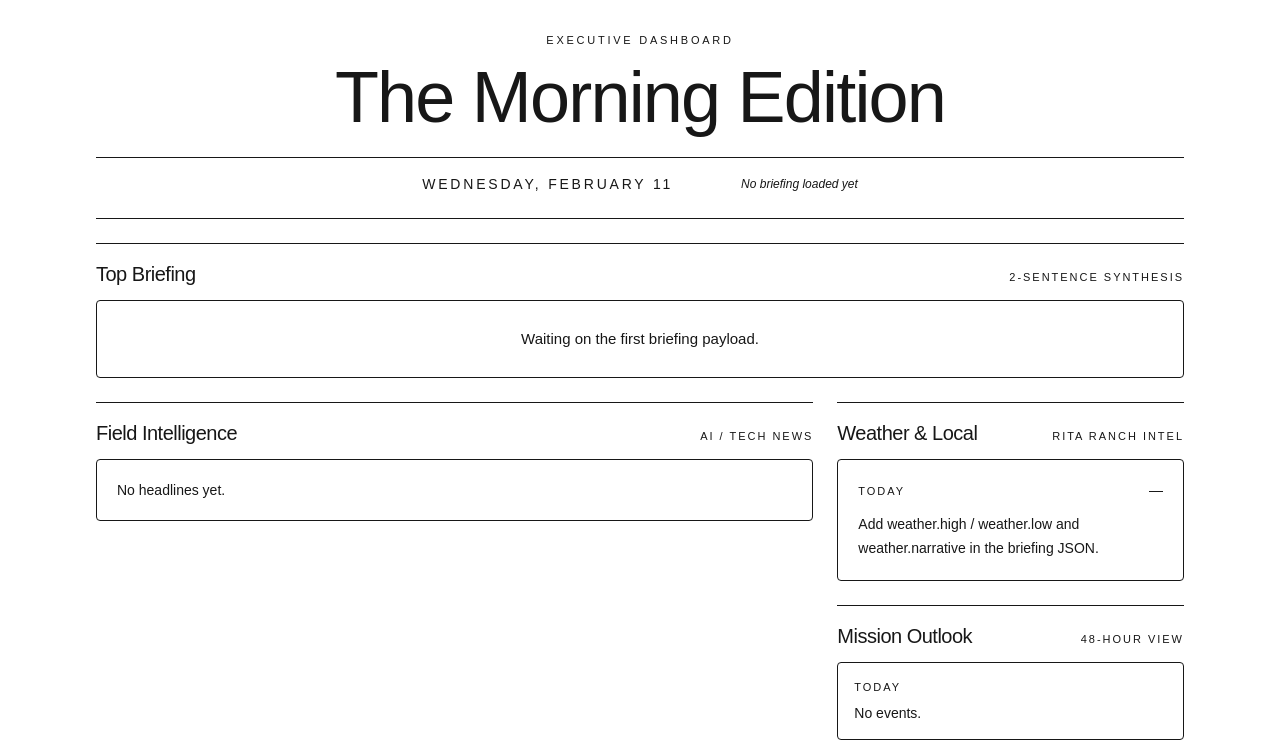
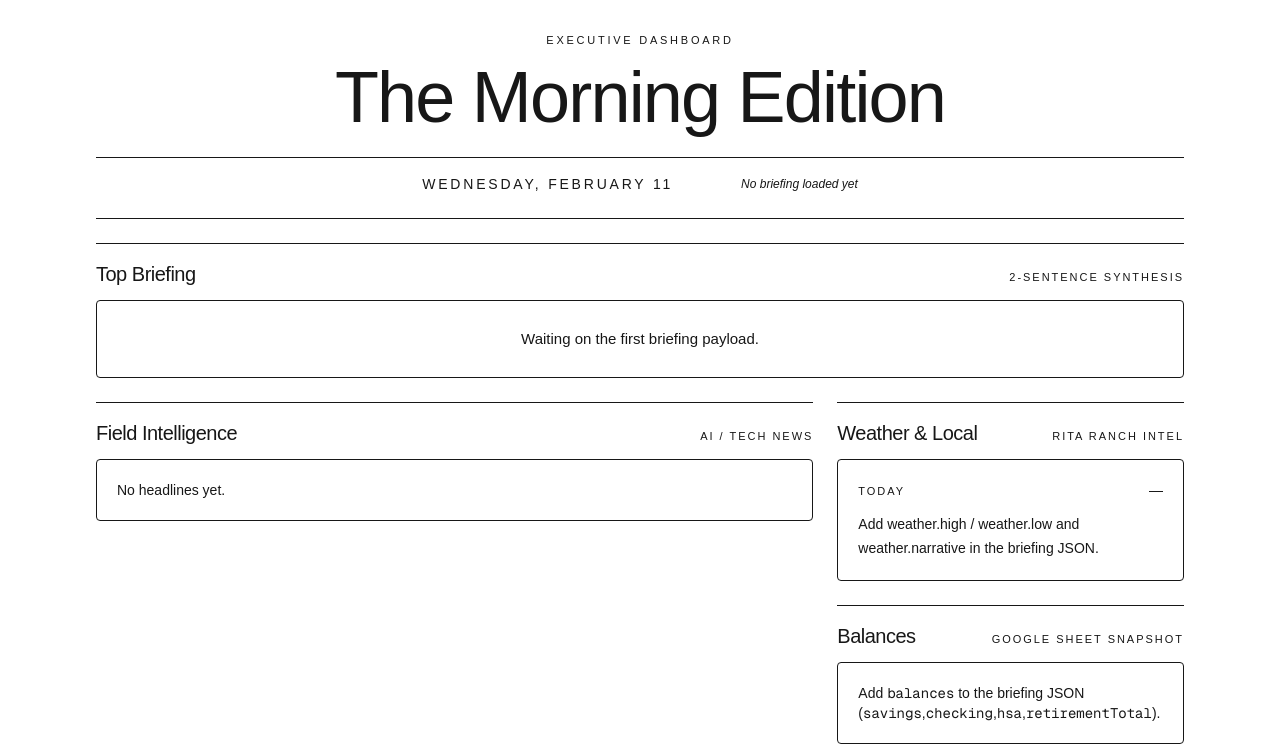
Before and after one commit to gmfennema/morning-edition, a Next.js app: page / in a window 1280 px wide. Shown: the top 754 px of the page. Built offline with nearby package versions, Linux system fonts and the light colour scheme.

Commit message:
Add balances section and news summaries
- Render account balances from briefing payload\n- Show optional summaries under headlines\n- Add /api/brief ingest + /api/health

```diff
--- /dev/null
+++ b/app/api/brief/route.ts
@@ -0,0 +1,40 @@
+import { NextRequest, NextResponse } from "next/server";
+
+import { saveLatestBriefing } from "../../../lib/storage";
+
+export const runtime = "nodejs";
+
+function isAuthorized(req: NextRequest) {
+  const shared = process.env.MORNING_EDITION_SHARED_SECRET;
+  if (!shared) return false;
+
+  const headerSecret = req.headers.get("x-shared-secret");
+  if (headerSecret && headerSecret === shared) return true;
+
+  const auth = req.headers.get("authorization");
+  if (auth?.startsWith("Bearer ")) {
+    const token = auth.slice("Bearer ".length);
+    if (token === shared) return true;
+  }
+
+  return false;
+}
+
+export async function POST(req: NextRequest) {
+  if (!isAuthorized(req)) {
+    return NextResponse.json({ ok: false, error: "unauthorized" }, { status: 401 });
+  }
+
+  let data: unknown;
+  try {
+    data = await req.json();
+  } catch {
+    return NextResponse.json(
+      { ok: false, error: "invalid_json" },
+      { status: 400 },
+    );
+  }
+
+  const stored = await saveLatestBriefing(data);
+  return NextResponse.json({ ok: true, storedAt: stored.storedAt });
+}
--- /dev/null
+++ b/app/api/health/route.ts
@@ -0,0 +1,7 @@
+import { NextResponse } from "next/server";
+
+export const runtime = "edge";
+
+export async function GET() {
+  return NextResponse.json({ ok: true });
+}
--- a/app/page.tsx
+++ b/app/page.tsx
@@ -6,6 +6,7 @@ type AnyObj = Record<string, any>;
 
 type NewsItem = {
   headline: string;
+  summary?: string;
   url?: string;
   source?: string;
   tag?: string;
@@ -16,6 +17,42 @@ type CalendarItem = {
   tag?: string;
   details?: string;
 };
+
+type Balances = {
+  asOf?: string;
+  savings?: number;
+  checking?: number;
+  hsa?: number;
+  retirementTotal?: number;
+};
+
+function asNumber(x: unknown): number | null {
+  if (typeof x === "number" && Number.isFinite(x)) return x;
+  if (typeof x !== "string") return null;
+  const raw = x.trim();
+  if (!raw) return null;
+
+  const negative = raw.startsWith("(") && raw.endsWith(")");
+  const cleaned = raw
+    .replace(/[$,]/g, "")
+    .replace(/[()]/g, "")
+    .replace(/\s+/g, "");
+
+  const n = Number(cleaned);
+  if (!Number.isFinite(n)) return null;
+  return negative ? -n : n;
+}
+
+const USD_FMT = new Intl.NumberFormat("en-US", {
+  style: "currency",
+  currency: "USD",
+  maximumFractionDigits: 0,
+});
+
+function formatUsd(x: number | null | undefined): string {
+  if (typeof x !== "number" || !Number.isFinite(x)) return "—";
+  return USD_FMT.format(x);
+}
 
 function asText(x: unknown): string | null {
   if (typeof x === "string") return x;
@@ -35,6 +72,15 @@ function normalizeNews(brief: AnyObj | null): NewsItem[] {
       return {
         headline:
           it.headline ?? it.title ?? it.text ?? it.name ?? "(untitled headline)",
+        summary:
+          asText(
+            it.summary ??
+              it.dek ??
+              it.blurb ??
+              it.description ??
+              it.snippet ??
+              it.abstract,
+          ) ?? undefined,
         url: it.url ?? it.link,
         source: it.source ?? it.outlet,
         tag: it.tag,
@@ -78,6 +124,38 @@ function normalizeCalendar(brief: AnyObj | null): {
       .filter(Boolean) as CalendarItem[];
 
   return { today: norm(today), tomorrow: norm(tomorrow) };
+}
+
+function normalizeBalances(brief: AnyObj | null): Balances | null {
+  const raw =
+    brief?.balances ?? brief?.accountBalances ?? brief?.account_balances ?? null;
+
+  if (!raw || typeof raw !== "object") return null;
+  const b = raw as AnyObj;
+
+  const asOf = asText(b.asOf ?? b.as_of) ?? undefined;
+  const savings = asNumber(b.savings ?? b.Savings) ?? undefined;
+  const checking = asNumber(b.checking ?? b.Checking) ?? undefined;
+  const hsa = asNumber(b.hsa ?? b.HSA) ?? undefined;
+  const retirementTotal =
+    asNumber(
+      b.retirementTotal ??
+        b.retirement_total ??
+        b.retirementTotalUsd ??
+        b.retirement_total_usd ??
+        b.retirement,
+    ) ?? undefined;
+
+  if (
+    typeof savings === "undefined" &&
+    typeof checking === "undefined" &&
+    typeof hsa === "undefined" &&
+    typeof retirementTotal === "undefined"
+  ) {
+    return null;
+  }
+
+  return { asOf, savings, checking, hsa, retirementTotal };
 }
 
 function Section({
@@ -189,6 +267,7 @@ export default async function Page() {
         : []) as any[];
 
   const metrics = brief?.intelligenceMetrics ?? brief?.metrics;
+  const balances = normalizeBalances(brief);
 
   const updatedAt = stored?.storedAt ? new Date(stored.storedAt) : null;
   const today = new Date();
@@ -268,6 +347,11 @@ export default async function Page() {
                             {item.source ? item.source : ""}
                             {item.tag ? ` · ${item.tag}` : ""}
                           </div>
+                          {item.summary ? (
+                            <p className="mt-2 text-[13px] leading-6 text-[color:var(--muted-ink)]">
+                              {item.summary}
+                            </p>
+                          ) : null}
                         </div>
                       </div>
                     </li>
@@ -306,6 +390,63 @@ export default async function Page() {
                 </p>
               </div>
             </Section>
+
+            <div className="mt-6">
+              <Section
+                title="Balances"
+                kicker={balances?.asOf ? `as of ${balances.asOf}` : "Google Sheet snapshot"}
+              >
+                <div className="rounded-sm border border-[color:var(--rule)] bg-white/60 p-5">
+                  {balances ? (
+                    <div className="grid grid-cols-2 gap-x-8 gap-y-6">
+                      <div>
+                        <div className="text-[9px] font-bold uppercase tracking-widest text-[color:var(--muted-ink)]">
+                          Savings
+                        </div>
+                        <div className="font-display mt-1 text-2xl border-b border-[color:var(--rule)] pb-1">
+                          {formatUsd(balances.savings)}
+                        </div>
+                      </div>
+
+                      <div>
+                        <div className="text-[9px] font-bold uppercase tracking-widest text-[color:var(--muted-ink)]">
+                          Checking
+                        </div>
+                        <div className="font-display mt-1 text-2xl border-b border-[color:var(--rule)] pb-1">
+                          {formatUsd(balances.checking)}
+                        </div>
+                      </div>
+
+                      <div>
+                        <div className="text-[9px] font-bold uppercase tracking-widest text-[color:var(--muted-ink)]">
+                          HSA
+                        </div>
+                        <div className="font-display mt-1 text-2xl border-b border-[color:var(--rule)] pb-1">
+                          {formatUsd(balances.hsa)}
+                        </div>
+                      </div>
+
+                      <div>
+                        <div className="text-[9px] font-bold uppercase tracking-widest text-[color:var(--muted-ink)]">
+                          Retirement total
+                        </div>
+                        <div className="font-display mt-1 text-2xl border-b border-[color:var(--rule)] pb-1">
+                          {formatUsd(balances.retirementTotal)}
+                        </div>
+                      </div>
+                    </div>
+                  ) : (
+                    <div className="text-sm text-[color:var(--muted-ink)]">
+                      Add <span className="font-mono">balances</span> to the briefing JSON (
+                      <span className="font-mono">savings</span>,
+                      <span className="font-mono">checking</span>,
+                      <span className="font-mono">hsa</span>,
+                      <span className="font-mono">retirementTotal</span>).
+                    </div>
+                  )}
+                </div>
+              </Section>
+            </div>
 
             <div className="mt-6">
               <Section title="Mission Outlook" kicker="48-hour view">
```
